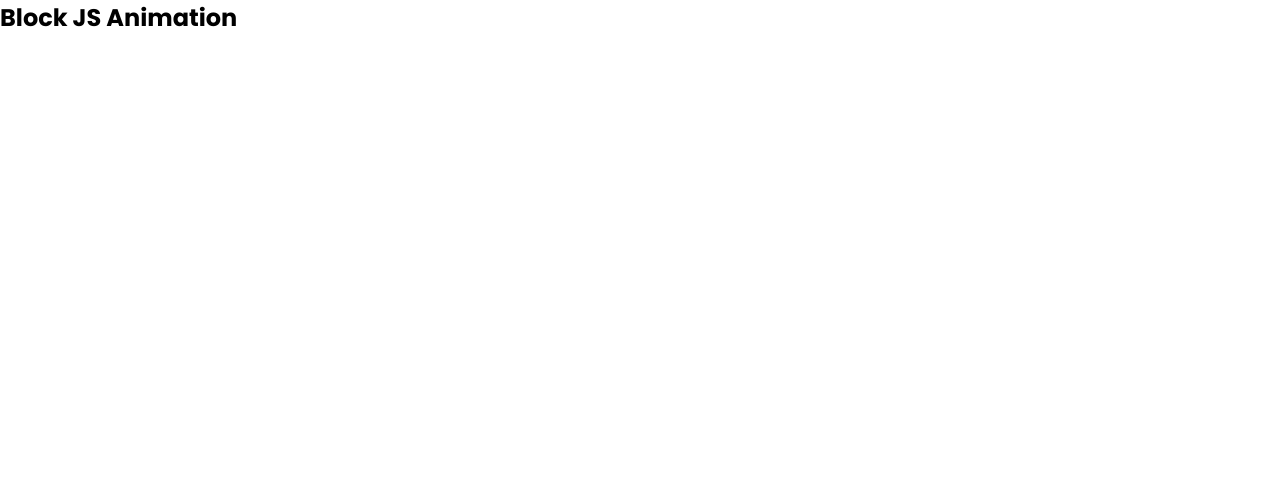
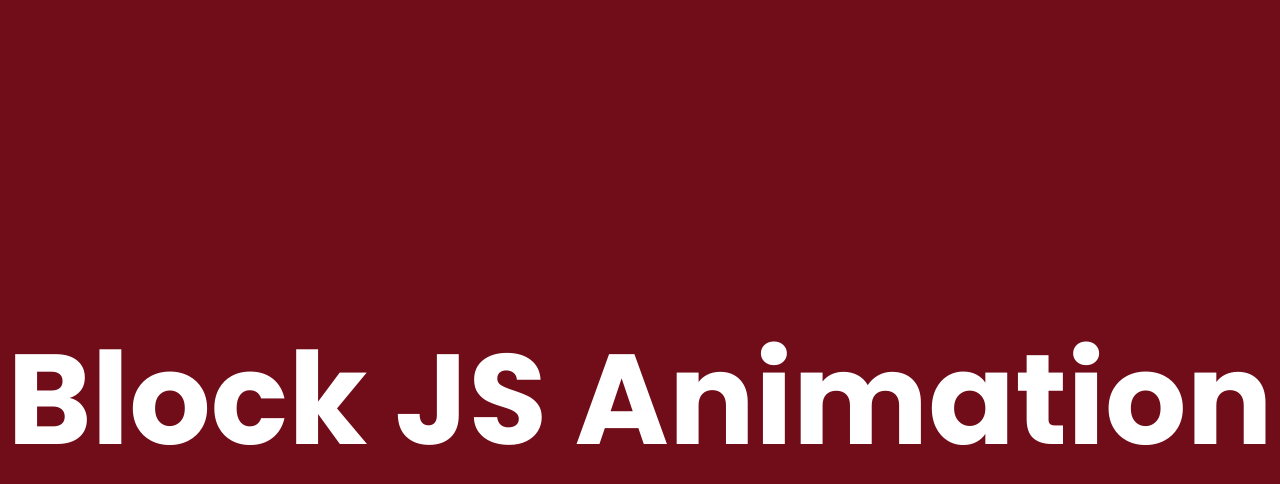
Before and after one commit to CJR85/block-background-effect, a plain HTML site: page index.html in a window 1280 px wide. Drawn offline with Linux system fonts and the light colour scheme.

Commit message:
Style body, section & h2

```diff
--- a/style.css
+++ b/style.css
@@ -6,3 +6,26 @@
   box-sizing: border-box;
   font-family: 'Poppins', sans-serif;
 }
+
+body {
+  background: #710c19;
+}
+
+section {
+  position: relative;
+  width: 100%;
+  height: 100vh;
+  transform-style: preserve-3d;
+  perspective: 500px;
+}
+
+section h2 {
+  position: absolute;
+  width: 100%;
+  height: 100vh;
+  text-align: center;
+  line-height: 100vh;
+  font-size: 10vw;
+  color: #fff;
+  font-weight: 700;
+}
```
